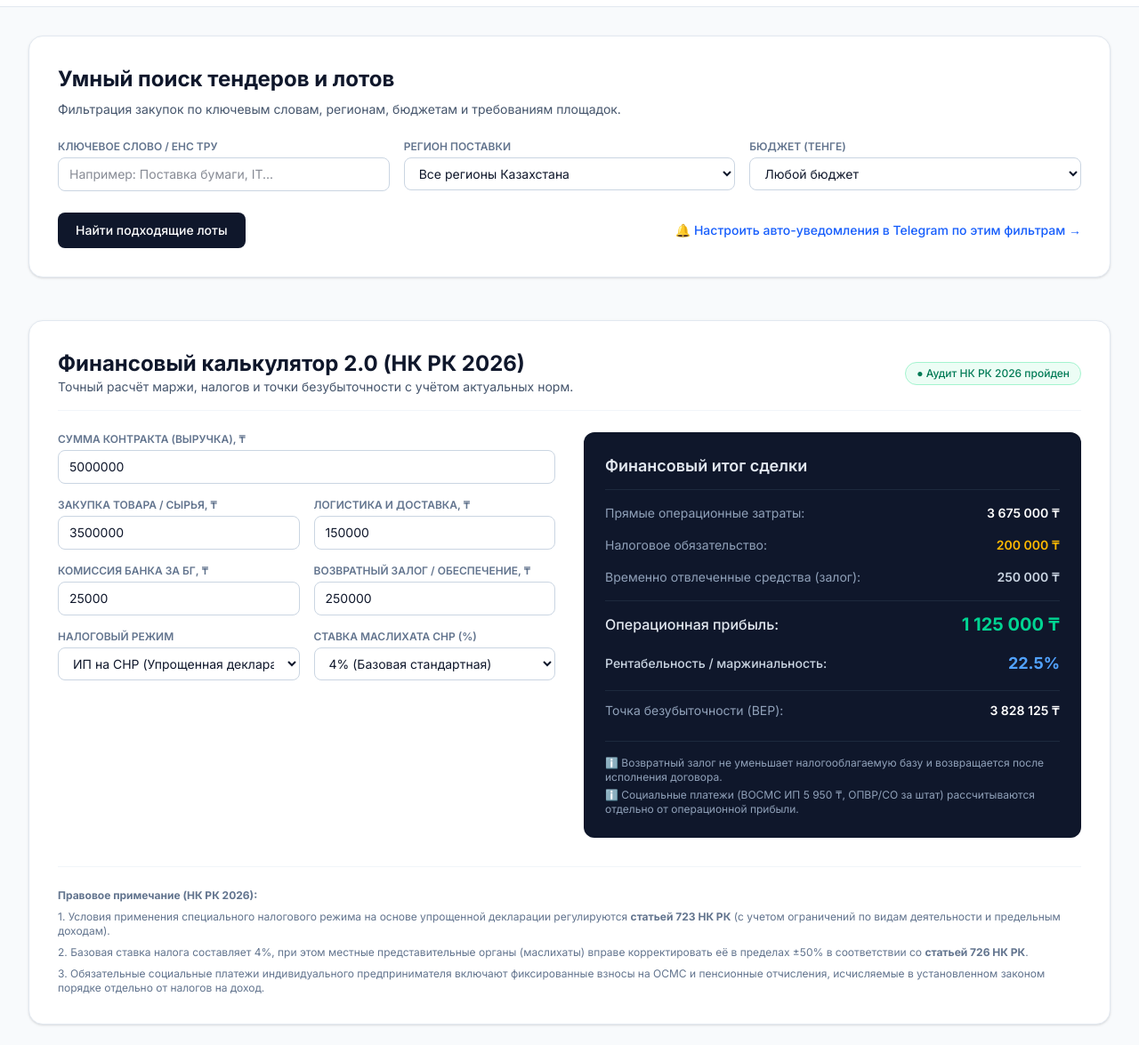
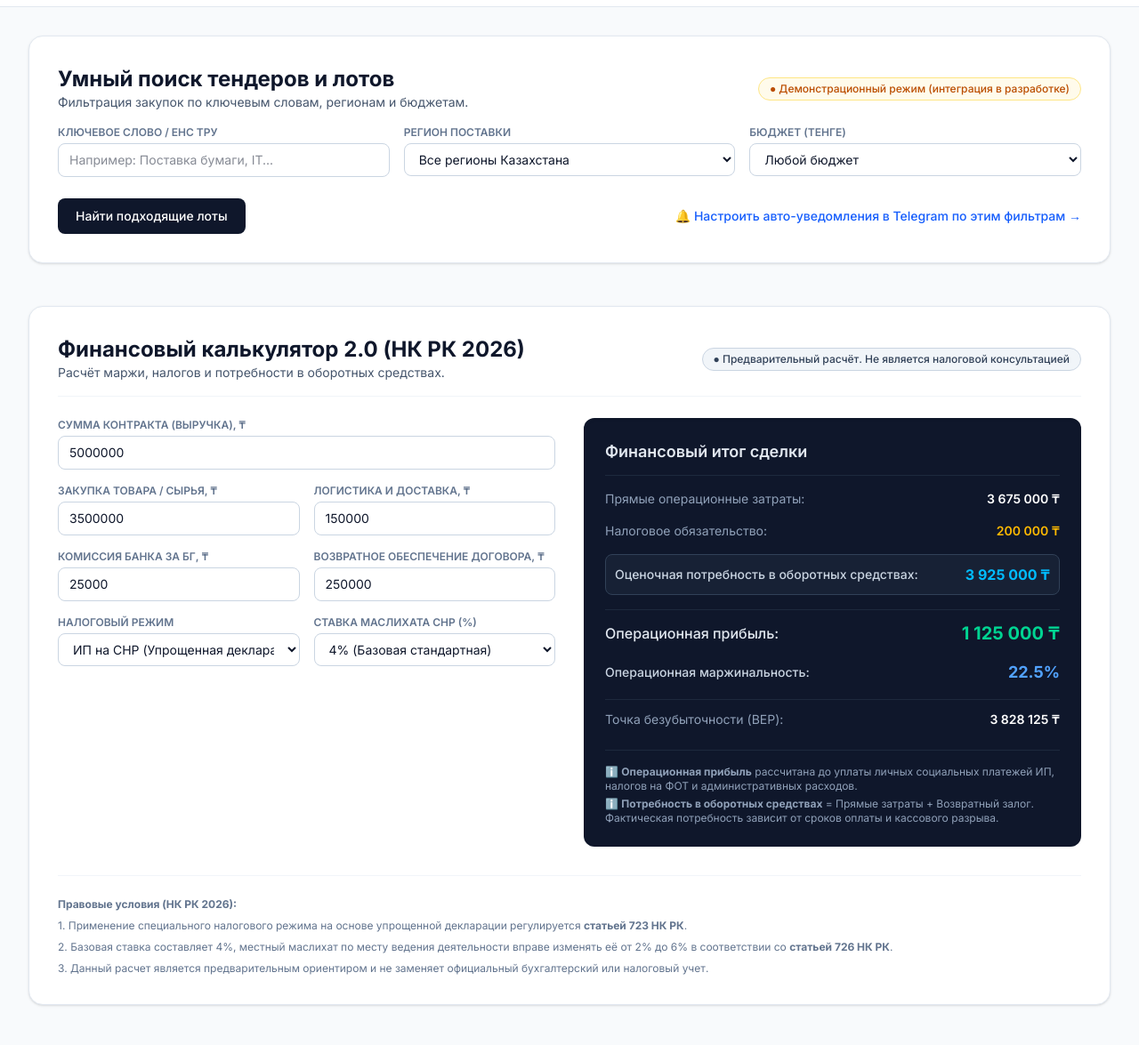
Before and after one commit to Sinbad77x/Kzzakupbot-, a plain HTML site: page index.html in a window 1280 px wide. Shown: the part 57-1232 px from the top of the page at 89% size. Drawn offline with nearby package versions, Linux system fonts and the light colour scheme.

Commit message:
Update index.html

```diff
--- a/index.html
+++ b/index.html
@@ -38,8 +38,17 @@
 
         <!-- Hero / Search Section -->
         <section id="tenders" class="bg-white rounded-2xl p-6 sm:p-8 shadow-sm border border-slate-200">
-            <h2 class="text-2xl font-bold text-slate-900 mb-2">Умный поиск тендеров и лотов</h2>
-            <p class="text-sm text-slate-600 mb-6">Фильтрация закупок по ключевым словам, регионам, бюджетам и требованиям площадок.</p>
+            <div class="flex flex-col sm:flex-row sm:items-center justify-between mb-4">
+                <div>
+                    <h2 class="text-2xl font-bold text-slate-900">Умный поиск тендеров и лотов</h2>
+                    <p class="text-sm text-slate-600">Фильтрация закупок по ключевым словам, регионам и бюджетам.</p>
+                </div>
+                <div class="mt-2 sm:mt-0">
+                    <span class="inline-flex items-center px-3 py-1 rounded-full text-xs font-medium bg-amber-50 text-amber-700 border border-amber-200">
+                        ● Демонстрационный режим (интеграция в разработке)
+                    </span>
+                </div>
+            </div>
 
             <div class="grid grid-cols-1 sm:grid-cols-3 gap-4 mb-4">
                 <div>
@@ -68,7 +77,7 @@
             </div>
 
             <div class="flex flex-wrap items-center justify-between gap-4 pt-2">
-                <button onclick="alert('Фильтры применены. Для автоматических пуш-уведомлений подключите Telegram-бот.')" class="bg-slate-900 hover:bg-slate-800 text-white px-5 py-2.5 rounded-lg text-sm font-medium transition">
+                <button onclick="alert('Демонстрационный режим: поиск по тестовой выборке. Для сохранения фильтров используйте Telegram-бот.')" class="bg-slate-900 hover:bg-slate-800 text-white px-5 py-2.5 rounded-lg text-sm font-medium transition">
                     Найти подходящие лоты
                 </button>
                 <a href="https://t.me/Kzzakupbot?start=region_all_bud_all" target="_blank" class="text-sm text-blue-600 hover:underline font-medium">
@@ -82,11 +91,11 @@
             <div class="flex flex-col sm:flex-row sm:items-center justify-between mb-6 pb-4 border-b border-slate-100">
                 <div>
                     <h2 class="text-2xl font-bold text-slate-900">Финансовый калькулятор 2.0 (НК РК 2026)</h2>
-                    <p class="text-sm text-slate-600">Точный расчёт маржи, налогов и точки безубыточности с учётом актуальных норм.</p>
+                    <p class="text-sm text-slate-600">Расчёт маржи, налогов и потребности в оборотных средствах.</p>
                 </div>
                 <div class="mt-4 sm:mt-0">
-                    <span class="inline-flex items-center px-3 py-1 rounded-full text-xs font-medium bg-emerald-50 text-emerald-700 border border-emerald-200">
-                        ● Аудит НК РК 2026 пройден
+                    <span class="inline-flex items-center px-3 py-1 rounded-full text-xs font-medium bg-slate-100 text-slate-700 border border-slate-300">
+                        ● Предварительный расчёт. Не является налоговой консультацией
                     </span>
                 </div>
             </div>
@@ -116,8 +125,8 @@
                             <input type="number" id="calcBankGuaranty" value="25000" oninput="calculateMargin()" class="w-full rounded-lg border border-slate-300 px-3 py-2 text-sm focus:outline-none focus:ring-2 focus:ring-blue-500">
                         </div>
                         <div>
-                            <label class="block text-xs font-semibold uppercase text-slate-500 mb-1">Возвратный залог / обеспечение, ₸</label>
-                            <input type="number" id="calcCollateral" value="250000" oninput="calculateMargin()" class="w-full rounded-lg border border-slate-300 px-3 py-2 text-sm focus:outline-none focus:ring-2 focus:ring-blue-500" title="Не включается в расходы, учитывается как временно отвлеченные средства">
+                            <label class="block text-xs font-semibold uppercase text-slate-500 mb-1">Возвратное обеспечение договора, ₸</label>
+                            <input type="number" id="calcCollateral" value="250000" oninput="calculateMargin()" class="w-full rounded-lg border border-slate-300 px-3 py-2 text-sm focus:outline-none focus:ring-2 focus:ring-blue-500" title="Возвратный залог: не является расходом, но временно замораживает средства">
                         </div>
                     </div>
 
@@ -134,10 +143,10 @@
                             <label class="block text-xs font-semibold uppercase text-slate-500 mb-1">Ставка маслихата СНР (%)</label>
                             <select id="calcMaslikhatRate" onchange="calculateMargin()" class="w-full rounded-lg border border-slate-300 px-3 py-2 text-sm focus:outline-none focus:ring-2 focus:ring-blue-500">
                                 <option value="0.04" selected>4% (Базовая стандартная)</option>
-                                <option value="0.02">2% (Минимальная маслихата)</option>
+                                <option value="0.02">2% (Минимальная)</option>
                                 <option value="0.03">3% (Пониженная)</option>
                                 <option value="0.05">5% (Повышенная)</option>
-                                <option value="0.06">6% (Максимальная маслихата)</option>
+                                <option value="0.06">6% (Максимальная)</option>
                             </select>
                         </div>
                     </div>
@@ -156,16 +165,16 @@
                             <span class="text-slate-400">Налоговое обязательство:</span>
                             <span id="resTax" class="font-semibold text-amber-400">200 000 ₸</span>
                         </div>
-                        <div class="flex justify-between items-center text-sm">
-                            <span class="text-slate-400">Временно отвлеченные средства (залог):</span>
-                            <span id="resCollateral" class="font-semibold text-slate-300">250 000 ₸</span>
+                        <div class="flex justify-between items-center text-sm bg-slate-800/60 p-2.5 rounded-lg border border-slate-700">
+                            <span class="text-slate-300 font-medium">Оценочная потребность в оборотных средствах:</span>
+                            <span id="resCapitalNeed" class="font-bold text-sky-400 text-base">3 925 000 ₸</span>
                         </div>
                         <div class="border-t border-slate-800 pt-3 flex justify-between items-center">
                             <span class="text-base font-medium text-slate-200">Операционная прибыль:</span>
                             <span id="resNetProfit" class="text-xl font-bold text-emerald-400">1 125 000 ₸</span>
                         </div>
                         <div class="flex justify-between items-center">
-                            <span class="text-sm font-medium text-slate-300">Рентабельность / маржинальность:</span>
+                            <span class="text-sm font-medium text-slate-300">Операционная маржинальность:</span>
                             <span id="resMargin" class="text-lg font-bold text-blue-400">22.5%</span>
                         </div>
                         <div class="flex justify-between items-center text-sm border-t border-slate-800 pt-3">
@@ -175,18 +184,18 @@
                     </div>
 
                     <div class="mt-6 pt-4 border-t border-slate-800 text-xs text-slate-400 space-y-1">
-                        <p>ℹ️ Возвратный залог не уменьшает налогооблагаемую базу и возвращается после исполнения договора.</p>
-                        <p>ℹ️ Социальные платежи (ВОСМС ИП 5 950 ₸, ОПВР/СО за штат) рассчитываются отдельно от операционной прибыли.</p>
+                        <p>ℹ️ <strong>Операционная прибыль</strong> рассчитана до уплаты личных социальных платежей ИП, налогов на ФОТ и административных расходов.</p>
+                        <p>ℹ️ <strong>Потребность в оборотных средствах</strong> = Прямые затраты + Возвратный залог. Фактическая потребность зависит от сроков оплаты и кассового разрыва.</p>
                     </div>
                 </div>
             </div>
 
             <!-- Legal Disclaimers -->
             <div class="mt-8 pt-6 border-t border-slate-100 text-xs text-slate-500 space-y-2">
-                <p><strong>Правовое примечание (НК РК 2026):</strong></p>
-                <p>1. Условия применения специального налогового режима на основе упрощенной декларации регулируются <strong>статьей 723 НК РК</strong> (с учетом ограничений по видам деятельности и предельным доходам).</p>
-                <p>2. Базовая ставка налога составляет 4%, при этом местные представительные органы (маслихаты) вправе корректировать её в пределах ±50% в соответствии со <strong>статьей 726 НК РК</strong>.</p>
-                <p>3. Обязательные социальные платежи индивидуального предпринимателя включают фиксированные взносы на ОСМС и пенсионные отчисления, исчисляемые в установленном законом порядке отдельно от налогов на доход.</p>
+                <p><strong>Правовые условия (НК РК 2026):</strong></p>
+                <p>1. Применение специального налогового режима на основе упрощенной декларации регулируется <strong>статьей 723 НК РК</strong>.</p>
+                <p>2. Базовая ставка составляет 4%, местный маслихат по месту ведения деятельности вправе изменять её от 2% до 6% в соответствии со <strong>статьей 726 НК РК</strong>.</p>
+                <p>3. Данный расчет является предварительным ориентиром и не заменяет официальный бухгалтерский или налоговый учет.</p>
             </div>
         </section>
 
@@ -232,7 +241,6 @@
         }
 
         function calculateMargin() {
-            // Получаем значения полей с защитой от пустых строк и отрицательных чисел
             let contract = parseFloat(document.getElementById('calcContract').value) || 0;
             let goods = parseFloat(document.getElementById('calcGoods').value) || 0;
             let logistics = parseFloat(document.getElementById('calcLogistics').value) || 0;
@@ -241,17 +249,15 @@
             let taxMode = document.getElementById('calcTaxMode').value;
             let maslikhatRate = parseFloat(document.getElementById('calcMaslikhatRate').value) || 0.04;
 
-            // Защита от отрицательных значений
             if (contract < 0) contract = 0;
             if (goods < 0) goods = 0;
             if (logistics < 0) logistics = 0;
             if (bankGuaranty < 0) bankGuaranty = 0;
             if (collateral < 0) collateral = 0;
 
-            // Прямые затраты (возвратный залог не включается в расходы!)
             let directCosts = goods + logistics + bankGuaranty;
+            let capitalNeed = directCosts + collateral; // Потребность в оборотных средствах
 
-            // Расчет налога в зависимости от режима
             let taxAmount = 0;
             let effectiveTaxRate = 0;
 
@@ -259,34 +265,27 @@
                 effectiveTaxRate = maslikhatRate;
                 taxAmount = contract * effectiveTaxRate;
             } else if (taxMode === 'our_no_vat') {
-                // Условная ставка КПН/ИПН для ОУР без НДС (например, 10% от чистой прибыли или 3% упрощенно, берем стандарт 10% КПН/ИПН)
                 let taxableIncome = Math.max(0, contract - directCosts);
                 taxAmount = taxableIncome * 0.10;
             } else if (taxMode === 'our_vat') {
-                // ОУР с НДС 16%: упрощенный расчет налоговой нагрузки
                 let taxableIncome = Math.max(0, contract - directCosts);
-                taxAmount = taxableIncome * 0.20; // КПН 20% + учет НДС
+                taxAmount = taxableIncome * 0.20;
             }
 
-            // Операционная прибыль
             let netProfit = contract - directCosts - taxAmount;
-
-            // Рентабельность (маржинальность) от суммы контракта
             let margin = contract > 0 ? (netProfit / contract) * 100 : 0;
 
-            // Точка безубыточности (BEP): C_fixed / (1 - tax_rate) для СНР
             let bep = 0;
             if (taxMode === 'snr_simp') {
                 let denominator = (1 - effectiveTaxRate);
                 bep = denominator > 0 ? directCosts / denominator : directCosts;
             } else {
-                bep = directCosts; // упрощенно для ОУР
+                bep = directCosts;
             }
 
-            // Форматирование вывода
             document.getElementById('resDirectCosts').innerText = directCosts.toLocaleString('ru-RU') + ' ₸';
             document.getElementById('resTax').innerText = taxAmount.toLocaleString('ru-RU') + ' ₸';
-            document.getElementById('resCollateral').innerText = collateral.toLocaleString('ru-RU') + ' ₸';
+            document.getElementById('resCapitalNeed').innerText = capitalNeed.toLocaleString('ru-RU') + ' ₸';
 
             let profitElem = document.getElementById('resNetProfit');
             profitElem.innerText = netProfit.toLocaleString('ru-RU') + ' ₸';
@@ -296,7 +295,6 @@
             document.getElementById('resBEP').innerText = bep > 0 ? Math.round(bep).toLocaleString('ru-RU') + ' ₸' : '0 ₸';
         }
 
-        // Первичный расчет при загрузке
         window.onload = function() {
             calculateMargin();
         };
```
